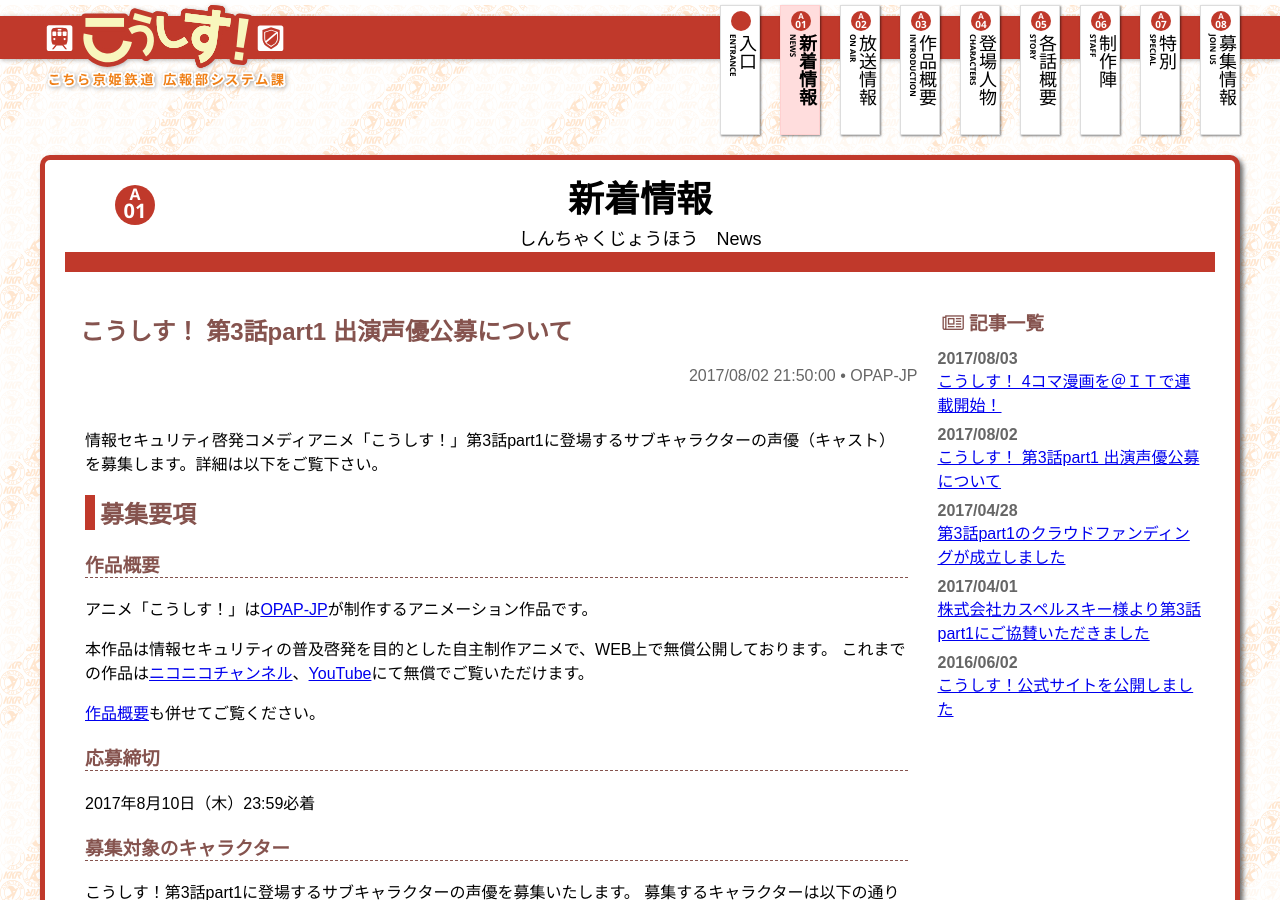
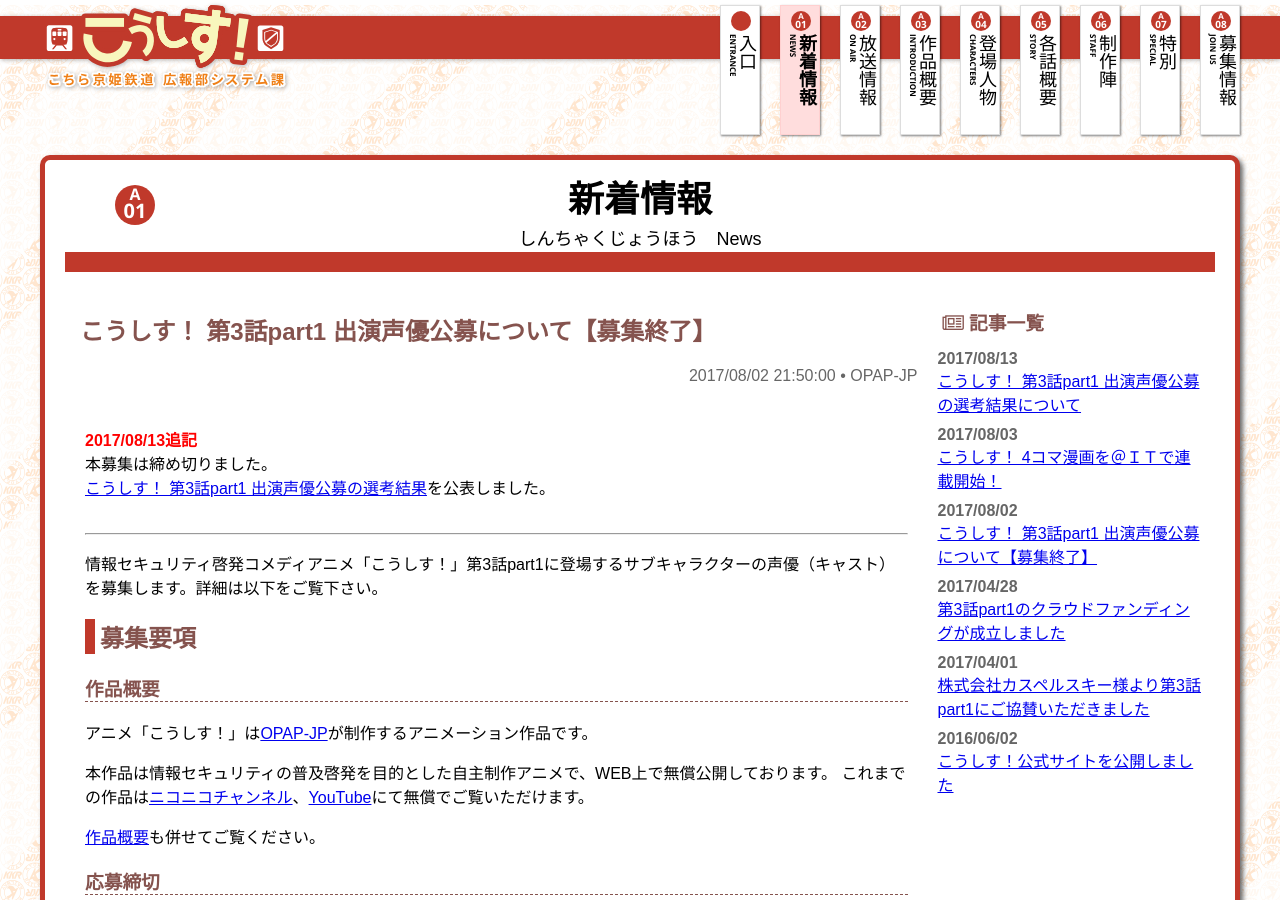
Before and after one commit to kosys/kosys.github.io, a Jekyll site: the page built from _posts/2017-08-02-ep03-part1-voice-actor.md, in a window 1280 px wide and 900 px high. Built offline with Jekyll 4.4.1, drawn with Linux system fonts in a browser that asks for light colours; some web fonts are replaced; comment, search, counter and statistics services are not loaded.

Commit message:
こうしす！第3話part1声優選考結果発表

```diff
--- a/_posts/2017-08-02-ep03-part1-voice-actor.md
+++ b/_posts/2017-08-02-ep03-part1-voice-actor.md
@@ -1,10 +1,17 @@
 ---
 layout: post
-title: こうしす！ 第3話part1 出演声優公募について
+title: こうしす！ 第3話part1 出演声優公募について【募集終了】
 author: OPAP-JP
 date: 2017-08-02 21:50:00 +0900
 category: news
 ---
+
+<span style="color:red; font-weight: bold;">2017/08/13追記</span><br />
+本募集は締め切りました。<br />
+[こうしす！ 第3話part1 出演声優公募の選考結果]({{ site.baseurl }}/news/2017/08/13/ep03-part1-voice-actor-result.html)を公表しました。
+<br />
+<br />
+<hr />
 
 情報セキュリティ啓発コメディアニメ「こうしす！」第3話part1に登場するサブキャラクターの声優（キャスト）を募集します。詳細は以下をご覧下さい。
 
--- /dev/null
+++ b/_posts/2017-08-13-ep03-part1-voice-actor-result.md
@@ -0,0 +1,42 @@
+---
+layout: post
+title: こうしす！ 第3話part1 出演声優公募の選考結果について
+author: OPAP-JP
+date: 2017-08-13 22:15:00 +0900
+category: news
+---
+
+## 選考結果
+
+[こうしす！ 第3話part1 出演声優公募]({{ site.baseurl }}/news/2017/08/02/ep03-part1-voice-actor.html)につきまして、選考の結果以下の通り決定いたしました。
+
+<table class="table-common">
+<tbody>
+<tr><td>余部 静夫</td><td>村尾 祥平 様</td></tr>
+<tr><td>朝霧 義満</td><td>中嶋 有志 様</td></tr>
+<tr><td>粟生 葵</td><td>仄上かのほ 様</td></tr>
+</tbody>
+</table>
+
+採用者の皆様には後ほどご連絡を差し上げます。
+
+
+## 監督からのひとこと
+
+この度は、沢山のご応募をくださり誠にありがとうございました。
+短い募集期間であったにもかかわらず予想を遙かに超える数のご応募をいただき、スタッフ一同大変感謝しております。
+
+熱意を感じるご応募の数々に、選考は困難を極めました。
+キャラクター設定をどこまで表現できているかという所に重点を置きつつ、キャラクターデザイン、配役のバランスなどを総合的に検討した結果、最終的に上記の通りの結果となりました。
+
+今回は残念ながら採用に至らなかった皆様の中にも、今回募集のキャラよりも次回のこうしす！第3話part2以降に登場するキャラクターのほうが合っているのではないかという意見が出ております。
+こうしす！第3話part2の声優募集時にはぜひ再度ご応募いただきたいと考えております。
+
+本来であれば、採用・不採用にかかわらず個別に結果の連絡を差し上げるべきところですが、諸般の事情により今回はWEBサイト上での結果発表となりますことを、ご容赦願えれば幸いです。
+
+
+この度は「こうしす！」第3話part1出演声優募集ににご応募くださり誠にありがとうございました。
+今後とも何卒よろしくお願いいたします。
+
+
+こうしす！監督　　井二かける
```
